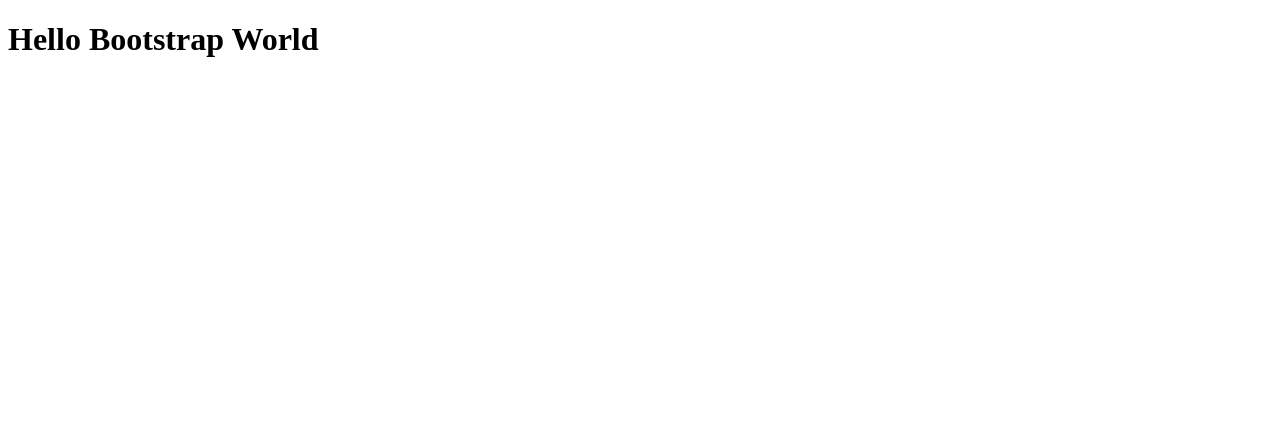
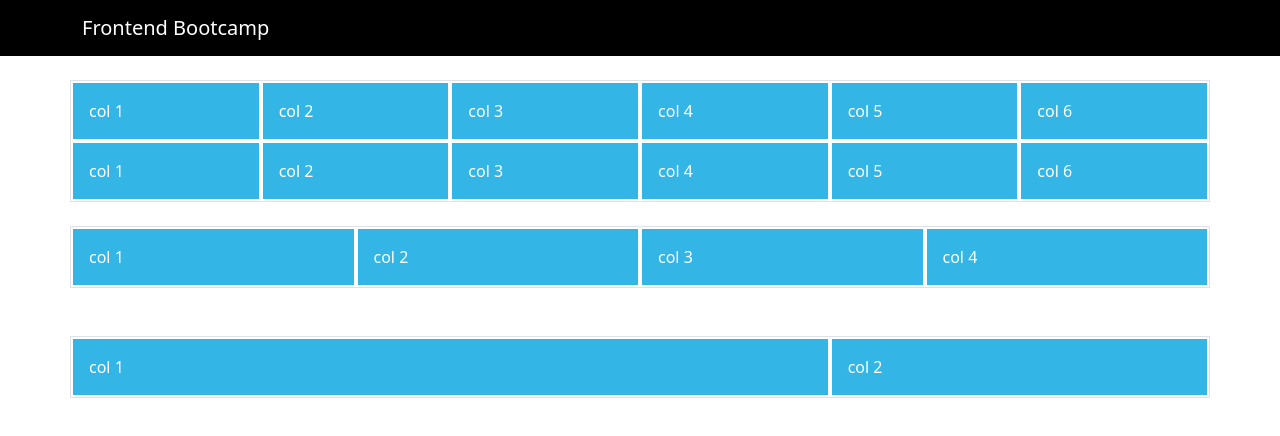
Before and after one commit to Chep7/BootstrapProject, a plain HTML site: page index.html in a window 1280 px wide. Drawn offline with Linux system fonts and the light colour scheme.

Commit message:
container and grid

```diff
--- a/index.html
+++ b/index.html
@@ -4,13 +4,67 @@
   <meta charset="UTF-8">
   <meta http - http-equiv="X-UA-Compatible" content="IE=edge">
   <meta name="viewport" content="width=device-width, intial-scale=1.0">
-  <title>Document</title>
-  <link rel="stylesheet" href="bootstrap-5.3.3-dist/css/">
+  <title>Frontend Bootcamp</title>
+  <link rel="stylesheet" href="bootstrap-5.3.3-dist/css/bootstrap.min.css">
+  <style>
+    [class*="col"] {
+      padding: 1rem;
+      background-color: #33b5e5;
+      border: 2px solid #fff;
+      color: #fff;
+    }
+  </style>
+</head>
 <body>
-  <h1>Hello Bootstrap World</h1>
+  <nav class="navbar navbar-expand-lg bg-black navbar-dark">
+  <div class="container">
+    <a href="#" class="navbar-brand">Frontend Bootcamp</a>
+  </div>
+ </nav>
+
+ <br>
+
+  <div class="container-md border">
+    <div class="row">
+      <div class="col">col 1</div>
+      <div class="col">col 2</div>
+      <div class="col">col 3</div>
+      <div class="col">col 4</div>
+      <div class="col">col 5</div>
+      <div class="col">col 6</div>
+    </div>
+    <div class="row">
+      <div class="col">col 1</div>
+      <div class="col">col 2</div>
+      <div class="col">col 3</div>
+      <div class="col">col 4</div>
+      <div class="col">col 5</div>
+      <div class="col">col 6</div>
+    </div>
+  </div>
+  <br>
+  <div class="container-md border">
+    <div class="row">
+      <div class="col">col 1</div>
+      <div class="col">col 2</div>
+      <div class="col">col 3</div>
+      <div class="col">col 4</div>
+    </div>
+  </div>
+  <br>
+  <br>
+  <div class="container-md border">
+    <div class="row">
+      <div class="col-8">col 1</div>
+      <div class="col-4">col 2</div>
+    </div>
 
 
-   <script src="bootstrap-5.3.3-dist/js"></script>
+
+
+
+
+    <script src="bootstrap-5.3.3-dist/js/bootstrap.bundle.min.js"></script>
 </body>
 
 </html>
```
